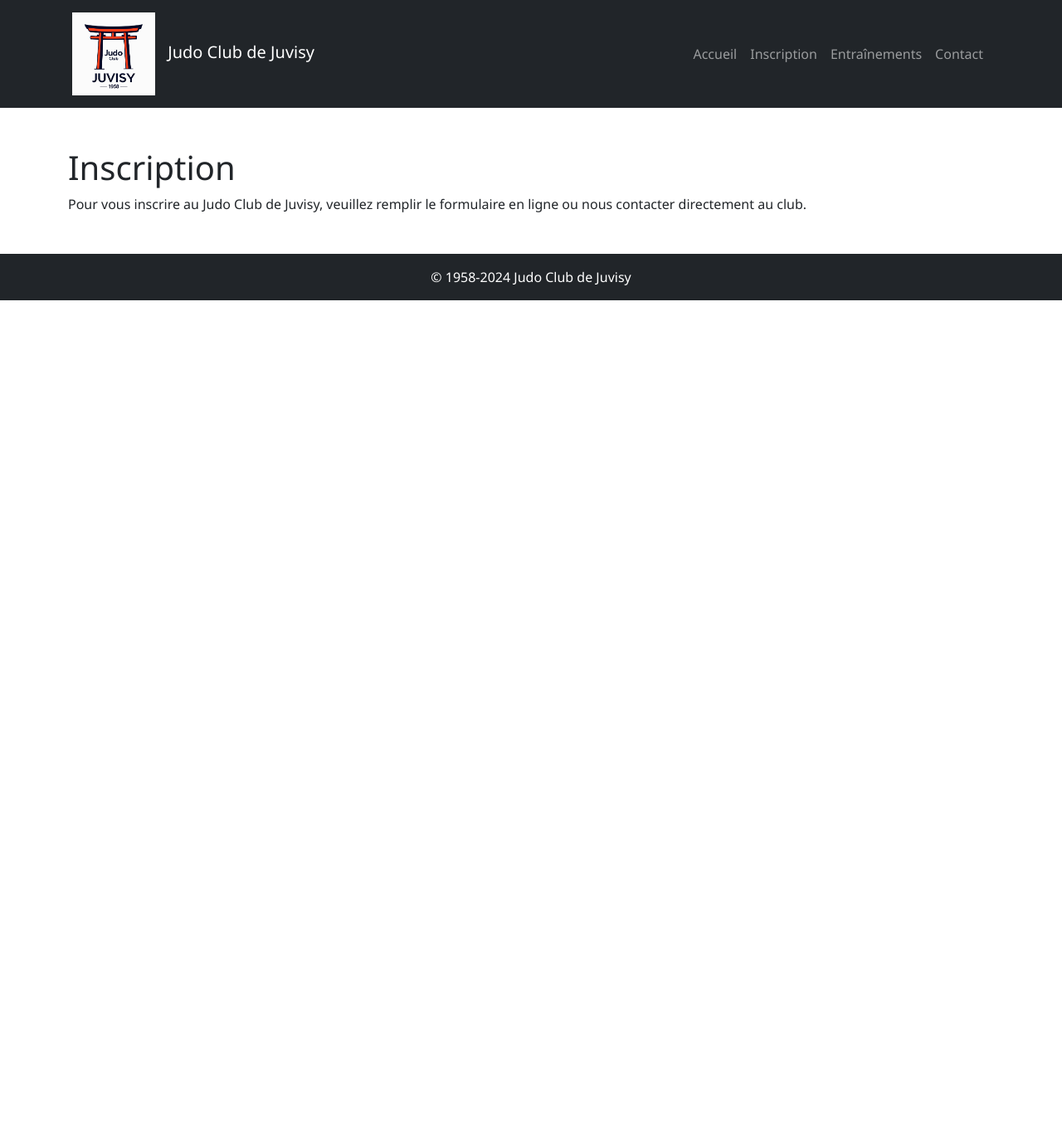
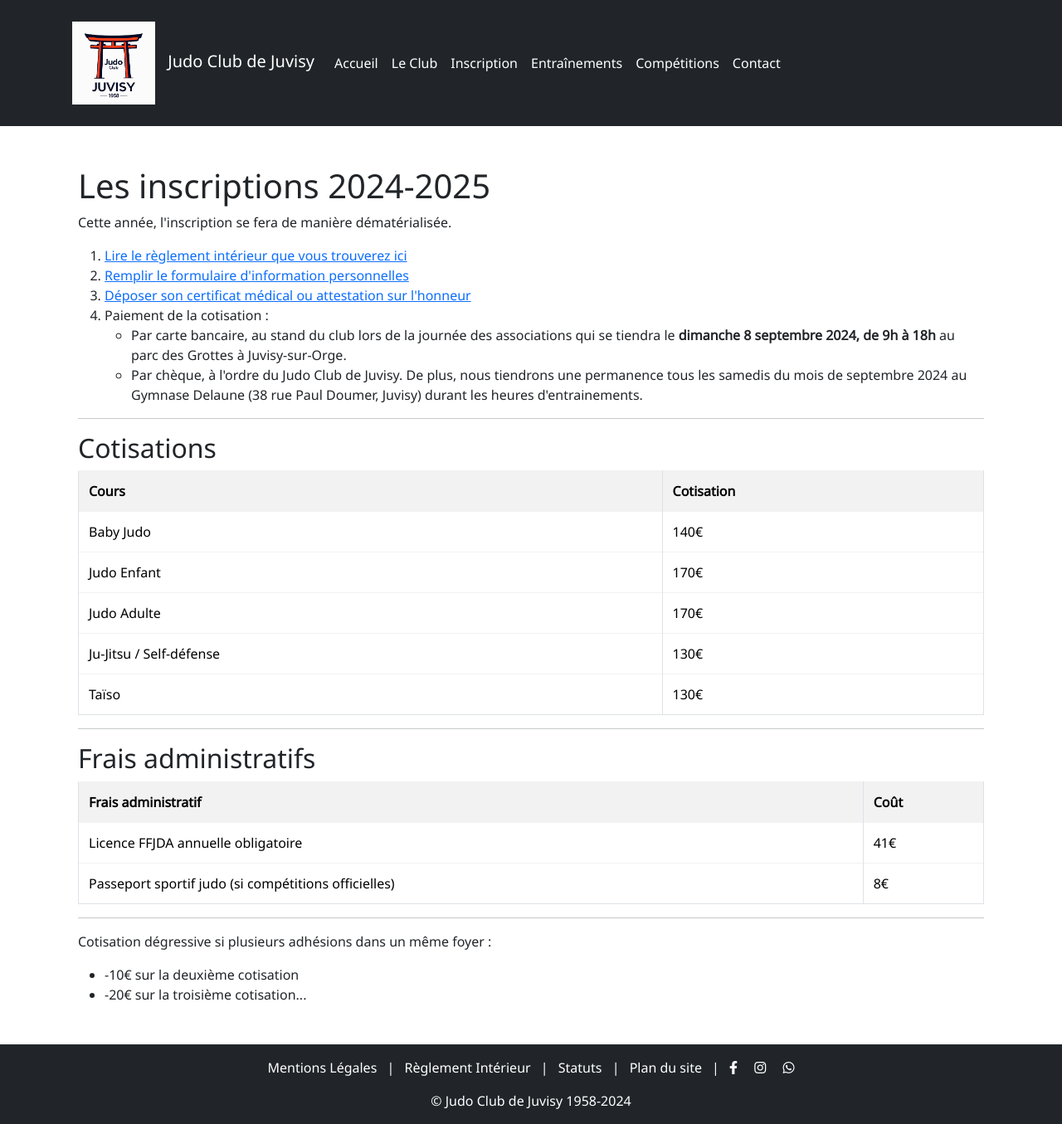
Before and after one commit to JudoClubJuvisy/website2, a Jekyll site: the page built from inscription.html, in a window 1280 px wide. Shown: the whole page at 83% size. Built offline with Jekyll 4.4.1, drawn with Linux system fonts in a browser that asks for light colours; before the commit the page ends 900 px from its top, so only the background shows below that.

Commit message:
Ajout des pages entrainements et inscription

```diff
--- a/_includes/header.html
+++ b/_includes/header.html
@@ -1,6 +1,7 @@
 <header class="bg-dark text-white p-3">
     <div class="container">
-        <nav class="navbar navbar-expand-lg navbar-dark" aria-label="Main navigation">
+        <nav class="navbar navbar-expand-lg navbar-dark bg-dark">
+            <div class="container-fluid">
                 <a class="navbar-brand" href="{{ '/' | relative_url }}">
                     <img src="{{ '/assets/images/logo.png' | relative_url }}" alt="Logo Judo Club de Juvisy" class="logo-club">
                     Judo Club de Juvisy
@@ -9,14 +10,27 @@
                     <span class="navbar-toggler-icon"></span>
                 </button>
                 <div class="collapse navbar-collapse" id="navbarNav">
-                <ul class="navbar-nav ms-auto">
-                    <li class="nav-item"><a class="nav-link" href="{{ '/' | relative_url }}">Accueil</a></li>
-                    <li class="nav-item"><a class="nav-link" href="{{ '/le-club.html' | relative_url }}">Le Club</a></li>
-                    <li class="nav-item"><a class="nav-link" href="{{ '/inscription.html' | relative_url }}">Inscription</a></li>
-                    <li class="nav-item"><a class="nav-link" href="{{ '/entrainements.html' | relative_url }}">Entraînements</a></li>
-                    <li class="nav-item"><a class="nav-link" href="{{ '/competitions.html' | relative_url }}">Compétitions</a></li>
-                    <li class="nav-item"><a class="nav-link" href="{{ '/contact.html' | relative_url }}">Contact</a></li>
+                    <ul class="navbar-nav">
+                        <li class="nav-item">
+                            <a class="nav-link" id="nav-home" href="{{ '/index.html' | relative_url }}">Accueil</a>
+                        </li>
+                        <li class="nav-item">
+                            <a class="nav-link" id="nav-club" href="{{ '/le-club.html' | relative_url }}">Le Club</a>
+                        </li>
+                        <li class="nav-item">
+                            <a class="nav-link" id="nav-inscription" href="{{ '/inscription.html' | relative_url }}">Inscription</a>
+                        </li>
+                        <li class="nav-item">
+                            <a class="nav-link" id="nav-entrainements" href="{{ '/entrainements.html' | relative_url }}">Entraînements</a>
+                        </li>
+                        <li class="nav-item">
+                            <a class="nav-link" id="nav-competitions" href="{{ '/competitions.html' | relative_url }}">Compétitions</a>
+                        </li>
+                        <li class="nav-item">
+                            <a class="nav-link" id="nav-contact" href="{{ '/contact.html' | relative_url }}">Contact</a>
+                        </li>
                     </ul>
+                </div>
             </div>
         </nav>
     </div>
--- a/assets/css/styles.css
+++ b/assets/css/styles.css
@@ -9,6 +9,37 @@
 /* Rouge foncé */
 /* Bleu */
 /* Bleu plus clair */
+/* Couleurs */
+/* blanc cassé pour le fond du site */
+/* noir moins dur pour la couleur de la font */
+/* entrées du menu inactive */
+/* gris clair pour les en-têtes de tableau */
+/* Couleurs du club */
+/* Rouge */
+/* Rouge foncé */
+/* Bleu */
+/* Bleu plus clair */
+/* Styles pour les tableaux */
+.table {
+  width: 100%;
+  border-collapse: collapse;
+  margin-bottom: 1rem;
+  background-color: #fbfbfb;
+}
+.table th, .table td {
+  padding: 0.75rem;
+  vertical-align: top;
+  border-top: 1px solid #f2f2f2;
+}
+.table th {
+  background-color: #f2f2f2;
+  font-weight: bold;
+  text-align: left;
+}
+.table tbody + tbody {
+  border-top: 2px solid #212121;
+}
+
 header {
   background-color: #343a40;
   padding: 5px;
@@ -18,18 +49,36 @@
   padding: 5px;
 }
 
+.navbar {
+  --bs-navbar-color: $mainColor;
+  --bs-navbar-hover-color: $mainColor;
+  --bs-navbar-active-color: $mainColor;
+}
+
+.navbar-nav {
+  --bs-nav-link-hover-color: $mainColor;
+  --bs-nav-link-active-color: $mainColor;
+}
+
 .logo-club {
   height: 100px;
   margin-right: 10px;
 }
 
 /* Menu Navbar Active State */
-.navbar-nav .nav-link.active {
+.navbar-nav .nav-link.active,
+.navbar-nav .nav-item.show .nav-link {
   color: #b40000 !important;
 }
 
 body {
   font-family: "Noto Sans", "Roboto", sans-serif;
+}
+
+/* Pour l'accessibilité numérique */
+a:focus, button:focus {
+  outline: 2px solid #b40000; /* Rouge du club */
+  outline-offset: 2px;
 }
 
 .container-fluid {
--- a/assets/js/scripts.js
+++ b/assets/js/scripts.js
@@ -1,4 +1,25 @@
-// Met à jour l'année actuelle dans le footer
-document.addEventListener('DOMContentLoaded', (event) => {
+document.addEventListener("DOMContentLoaded", function () {
+    // Met à jour l'année actuelle dans le footer
     document.getElementById('current-year').textContent = new Date().getFullYear();
+
+    // Récupère l'URL actuelle
+    const currentUrl = window.location.pathname;
+
+    // Correspondance entre l'URL et l'ID du lien de navigation
+    const navItems = {
+        "/index.html": "nav-home",
+        "/le-club.html": "nav-club",
+        "/inscription.html": "nav-inscription",
+        "/entrainements.html": "nav-entrainements",
+        "/competitions.html": "nav-competitions",
+        "/contact.html": "nav-contact"
+    };
+
+    // Récupérer l'ID correspondant à l'URL actuelle
+    const activeNavId = navItems[currentUrl];
+
+    // Si l'ID est trouvé, ajouter la classe 'active' au bon élément
+    if (activeNavId) {
+        document.getElementById(activeNavId).classList.add("active");
+    }
 });
--- a/inscription.html
+++ b/inscription.html
@@ -1,53 +1,83 @@
-<!DOCTYPE html>
-<html lang="fr">
-<head>
-    <meta charset="UTF-8">
-    <meta name="viewport" content="width=device-width, initial-scale=1.0">
-    <title>Inscription - Judo Club de Juvisy</title>
-    <link rel="icon" href="assets/images/favicon-192x192.png" type="image/png">
-    <link href="https://fonts.googleapis.com/css2?family=Noto+Sans&family=Roboto&display=swap" rel="stylesheet">
-    <link href="https://cdn.jsdelivr.net/npm/bootstrap@5.3.3/dist/css/bootstrap.min.css" rel="stylesheet">
-    <link rel="stylesheet" href="assets/css/styles.css">
-</head>
-<body>
-    <header class="bg-dark text-white">
-        <div class="container">
-            <nav class="navbar navbar-expand-lg navbar-dark bg-dark">
-                <a class="navbar-brand" href="#">
-                    <img src="assets/images/logo.png" alt="Logo Judo Club de Juvisy" class="logo-club">
-                    Judo Club de Juvisy
-                </a>
-                <button class="navbar-toggler" type="button" data-bs-toggle="collapse" data-bs-target="#navbarNav" aria-controls="navbarNav" aria-expanded="false" aria-label="Toggle navigation">
-                    <span class="navbar-toggler-icon"></span>
-                </button>
-                <div class="collapse navbar-collapse" id="navbarNav">
-                    <ul class="navbar-nav ms-auto">
-                        <li class="nav-item">
-                            <a class="nav-link" href="index.html">Accueil</a>
-                        </li>
-                        <li class="nav-item">
-                            <a class="nav-link" href="inscription.html">Inscription</a>
-                        </li>
-                        <li class="nav-item">
-                            <a class="nav-link" href="entrainements.html">Entraînements</a>
-                        </li>
-                        <li class="nav-item">
-                            <a class="nav-link" href="contact.html">Contact</a>
-                        </li>
-                    </ul>
-                </div>
-            </nav>
-        </div>
-    </header>
-    <main class="container my-5">
-        <h1>Inscription</h1>
-        <p>Pour vous inscrire au Judo Club de Juvisy, veuillez remplir le formulaire en ligne ou nous contacter directement au club.</p>
-        <!-- Formulaire d'inscription -->
-    </main>
-    <footer class="bg-dark text-white p-3 text-center">
-        &copy; 1958-<span id="current-year"></span> Judo Club de Juvisy
-    </footer>
-    <script src="https://cdn.jsdelivr.net/npm/bootstrap@5.3.3/dist/js/bootstrap.bundle.min.js"></script>
-    <script src="assets/js/scripts.js"></script>
-</body>
-</html>
+---
+layout: default
+title: Inscription
+---
+
+<section class="container my-5">
+    <h1>Les inscriptions 2024-2025</h1>
+    <p>Cette année, l'inscription se fera de manière dématérialisée.</p>
+    <ol>
+        <li><a href="{{ '/assets/file/Reglement_interieur_2024-2025.pdf' | relative_url }}">Lire le règlement intérieur que vous trouverez ici</a></li>
+        <li><a href="https://forms.gle/8KV335bMdJK1WLF2A">Remplir le formulaire d'information personnelles</a></li>
+        <li><a href="https://forms.gle/wqyugtKmWaqcMosd9">Déposer son certificat médical ou attestation sur l'honneur</a></li>
+        <li>Paiement de la cotisation :</li>
+        <ul>
+            <li>Par carte bancaire, au stand du club lors de la journée des associations qui se tiendra le <strong>dimanche 8 septembre 2024, de 9h à 18h</strong> au parc des Grottes à Juvisy-sur-Orge.</li>
+            <li>Par chèque, à l'ordre du Judo Club de Juvisy. De plus, nous tiendrons une permanence tous les samedis du mois de septembre 2024 au Gymnase Delaune (38 rue Paul Doumer, Juvisy) durant les heures d'entrainements.</li>
+        </ul>
+    </ol>
+
+    <hr>
+
+    <h2>Cotisations</h2>
+    <table class="table table-bordered">
+        <thead>
+            <tr>
+                <th>Cours</th>
+                <th>Cotisation</th>
+            </tr>
+        </thead>
+        <tbody>
+            <tr>
+                <td>Baby Judo</td>
+                <td>140€</td>
+            </tr>
+            <tr>
+                <td>Judo Enfant</td>
+                <td>170€</td>
+            </tr>
+            <tr>
+                <td>Judo Adulte</td>
+                <td>170€</td>
+            </tr>
+            <tr>
+                <td>Ju-Jitsu / Self-défense</td>
+                <td>130€</td>
+            </tr>
+            <tr>
+                <td>Taïso</td>
+                <td>130€</td>
+            </tr>
+        </tbody>
+    </table>
+
+    <hr>
+
+    <h2>Frais administratifs</h2>
+    <table class="table table-bordered">
+        <thead>
+            <tr>
+                <th>Frais administratif</th>
+                <th>Coût</th>
+            </tr>
+        </thead>
+        <tbody>
+            <tr>
+                <td>Licence FFJDA annuelle obligatoire</td>
+                <td>41€</td>
+            </tr>
+            <tr>
+                <td>Passeport sportif judo (si compétitions officielles)</td>
+                <td>8€</td>
+            </tr>
+        </tbody>
+    </table>
+
+    <hr>
+
+    <p>Cotisation dégressive si plusieurs adhésions dans un même foyer :</p>
+    <ul>
+        <li>-10€ sur la deuxième cotisation</li>
+        <li>-20€ sur la troisième cotisation...</li>
+    </ul>
+</section>
```
Also changed, not shown: _sass/_tables.scss (added, +25 -0 lines), assets/css/styles.scss (+23 -1 lines), entrainements.html (+79 -56 lines). Lines whose indentation alone changed are shown as unchanged.
